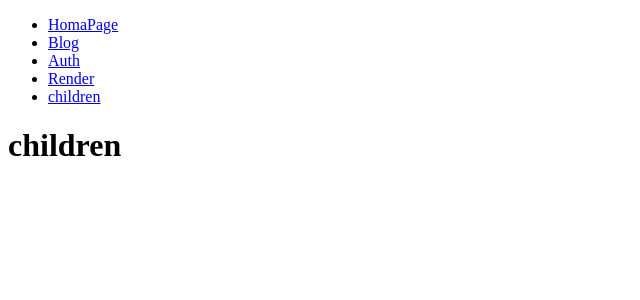
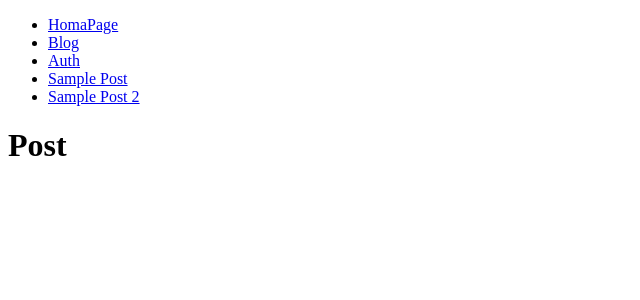
Before and after one commit to siavash-sattari/React-Toturial, a React (Create React App) app: page /posts/1/1 in a window 1280 px wide. Shown: the top 300 px of the page, without its empty margins (0-640 px from the left). Built offline with nearby package versions, Linux system fonts and the light colour scheme.

Commit message:
Chapter5 - Episode14

```diff
--- /dev/null
+++ b/src/Chapter5-Routing/Episode14/App.js
@@ -0,0 +1,45 @@
+import React from "react";
+import {BrowserRouter, Route, Switch, Link} from "react-router-dom";
+
+import HomePage from "./pages/HomePage";
+import Blog from "./pages/Blog";
+import Auth from "./pages/Auth";
+import Post from "./pages/Post";
+
+function App() {
+  return (
+    <BrowserRouter>
+      <ul>
+        <li>
+          <Link to="/">HomaPage</Link>
+        </li>
+        <li>
+          <Link to="/blog/5">Blog</Link>
+        </li>
+        <li>
+          <Link to="/auth">Auth</Link>
+        </li>
+        <li>
+          <Link to="/posts/sample-post">Sample Post</Link>
+        </li>
+        <li>
+          <Link to="/posts/sample-post/5">Sample Post 2</Link>
+        </li>
+      </ul>
+      <Switch>
+        <Route path="/posts/:slug/:id">
+          <Post />
+        </Route>
+        <Route path="/blog/:id" component={Blog} />
+        <Route path="/auth">
+          <Auth />
+        </Route>
+        <Route path="/">
+          <HomePage />
+        </Route>
+      </Switch>
+    </BrowserRouter>
+  );
+}
+
+export default App;
--- /dev/null
+++ b/src/Chapter5-Routing/Episode14/pages/Auth.jsx
@@ -0,0 +1,5 @@
+import React from "react";
+
+export default function Auth() {
+  return <h1>Auth</h1>;
+}
--- /dev/null
+++ b/src/Chapter5-Routing/Episode14/pages/Blog.jsx
@@ -0,0 +1,6 @@
+import React from "react";
+
+export default function Blog({match}) {
+  console.log(match);
+  return <h1>Blog</h1>;
+}
--- /dev/null
+++ b/src/Chapter5-Routing/Episode14/pages/HomePage.jsx
@@ -0,0 +1,6 @@
+import React from "react";
+
+export default function HomePage(props) {
+  console.log(props);
+  return <h1>HomePage</h1>;
+}
--- /dev/null
+++ b/src/Chapter5-Routing/Episode14/pages/Post.jsx
@@ -0,0 +1,8 @@
+import React from "react";
+import {useParams} from "react-router-dom";
+
+export default function Post() {
+  const params = useParams();
+  console.log(params);
+  return <h1>Post</h1>;
+}
--- a/src/index.js
+++ b/src/index.js
@@ -23,6 +23,7 @@ import {render} from "react-dom";
 // import App from "./Chapter5-Routing/Episode5/App"
 // import App from "./Chapter5-Routing/Episode6/App"
 // import App from "./Chapter5-Routing/Episode10/App"
-import App from "./Chapter5-Routing/Episode11/App"
+// import App from "./Chapter5-Routing/Episode11/App"
+import App from "./Chapter5-Routing/Episode14/App"
 
 render(<App />, document.getElementById("root"));
```
